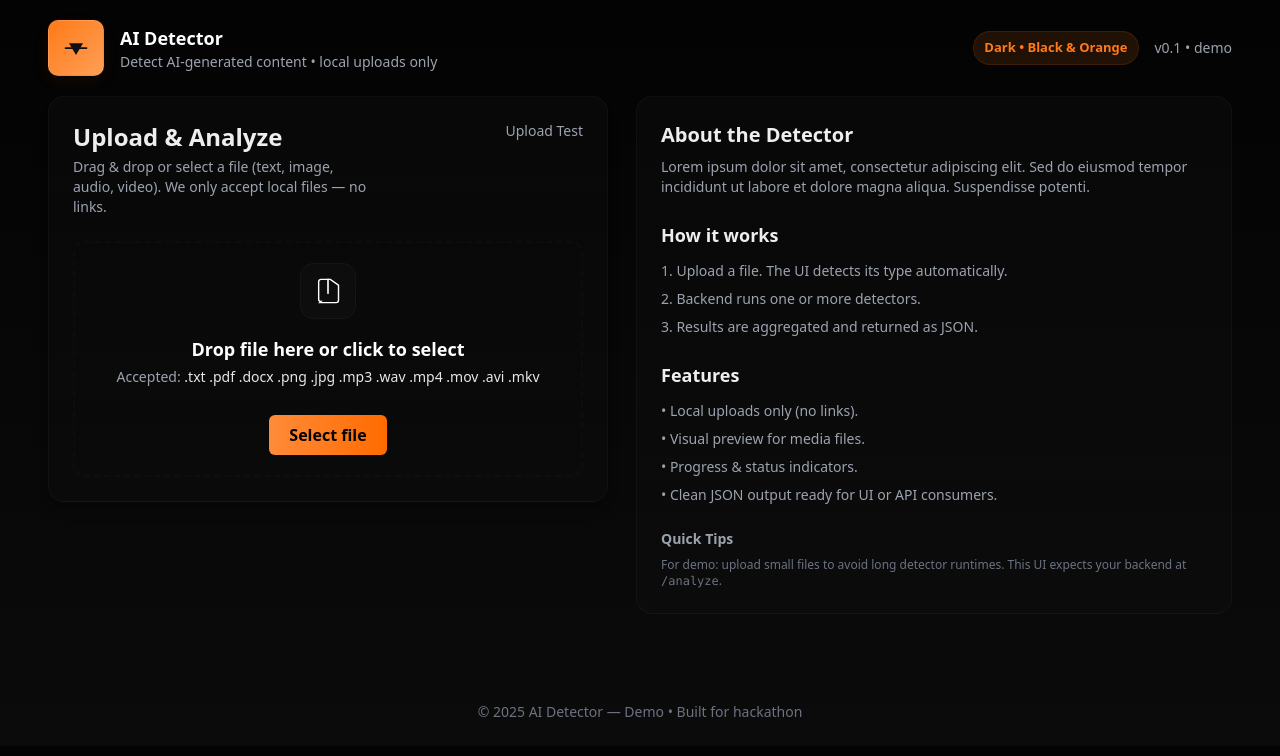
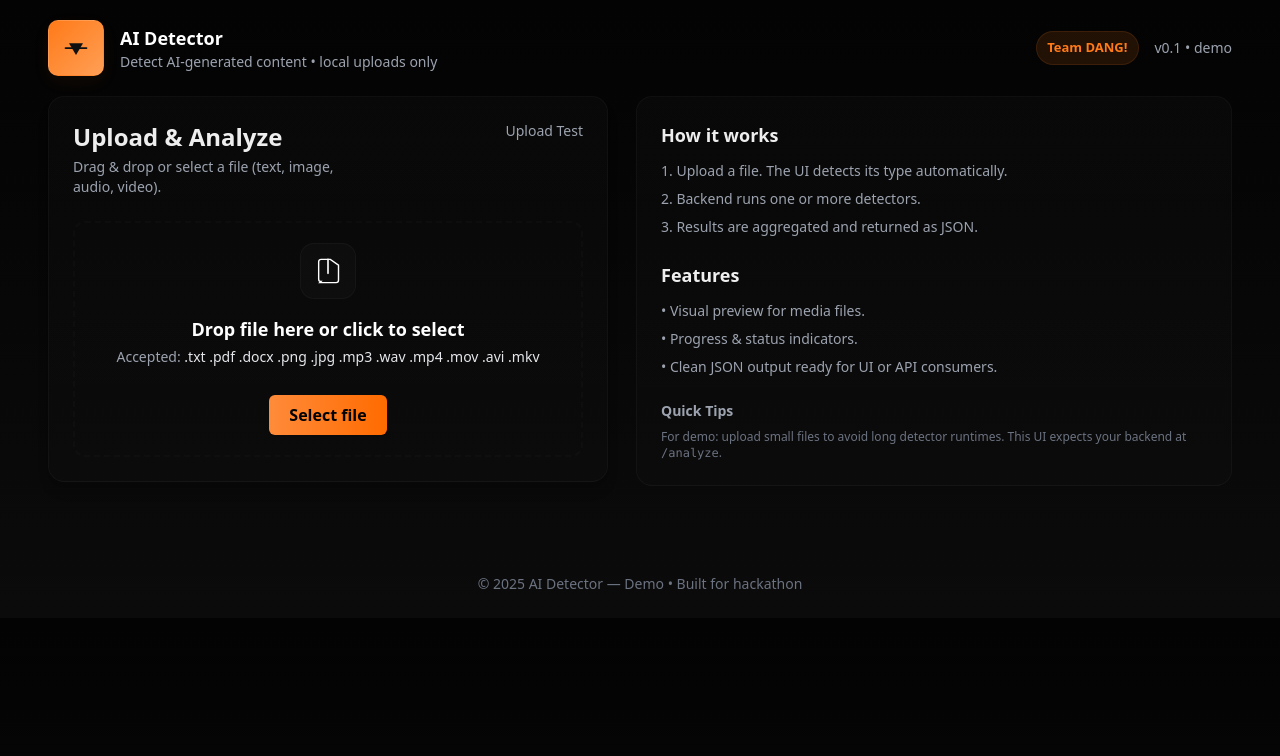
Before and after one commit to Dan1718/Build2Break, a plain HTML site: page web/index.html in a window 1280 px wide. Drawn offline with nearby package versions, Linux system fonts and the light colour scheme.

Commit message:
changed some things in the ai generated ui

```diff
--- a/web/index.html
+++ b/web/index.html
@@ -63,7 +63,7 @@
       </div>
 
       <div class="hidden sm:flex items-center gap-4">
-        <span class="badge">Dark • Black & Orange</span>
+        <span class="badge">Team DANG!</span>
         <div class="text-sm text-gray-400">v0.1 • demo</div>
       </div>
     </div>
@@ -78,7 +78,7 @@
         <div class="flex items-start justify-between gap-4">
           <div>
             <h2 class="text-2xl font-extrabold">Upload & Analyze</h2>
-            <p class="mt-1 text-sm text-gray-400 max-w-[38ch]">Drag & drop or select a file (text, image, audio, video). We only accept local files — no links.</p>
+            <p class="mt-1 text-sm text-gray-400 max-w-[38ch]">Drag & drop or select a file (text, image, audio, video).</p>
           </div>
           <div class="text-sm text-gray-400">Upload Test</div>
         </div>
@@ -150,10 +150,10 @@
 
       <!-- RIGHT: info / about / features -->
       <aside class="p-6 rounded-2xl glass">
-        <div class="mb-6">
+        <!-- <div class="mb-6">
           <h3 class="text-xl font-extrabold">About the Detector</h3>
           <p class="mt-2 text-sm text-gray-400">Lorem ipsum dolor sit amet, consectetur adipiscing elit. Sed do eiusmod tempor incididunt ut labore et dolore magna aliqua. Suspendisse potenti.</p>
-        </div>
+        </div> -->
 
         <div class="mb-6">
           <h4 class="text-lg font-bold">How it works</h4>
@@ -167,7 +167,7 @@
         <div>
           <h4 class="text-lg font-bold">Features</h4>
           <ul class="mt-3 text-sm text-gray-400 space-y-2">
-            <li>• Local uploads only (no links).</li>
+            <!-- <li>• Local uploads only (no links).</li> -->
             <li>• Visual preview for media files.</li>
             <li>• Progress & status indicators.</li>
             <li>• Clean JSON output ready for UI or API consumers.</li>
```
